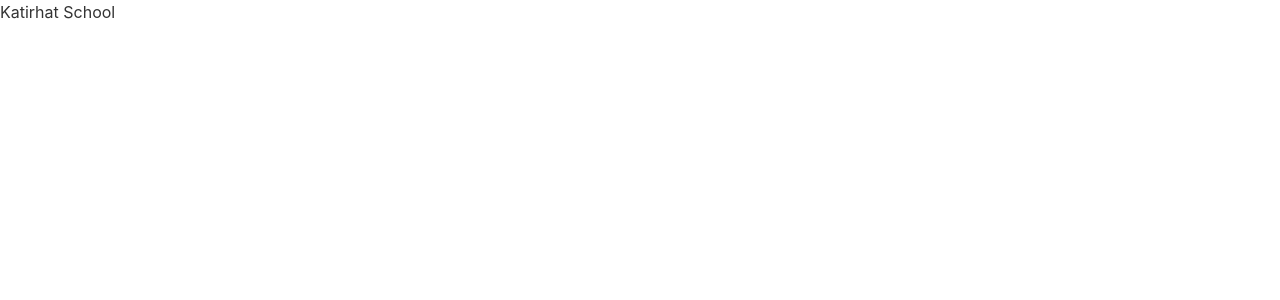
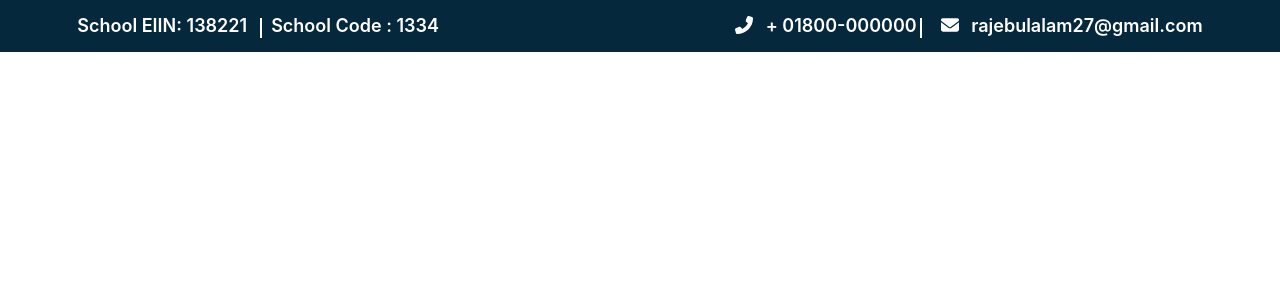
Before and after one commit to Rajebulalam/katirhatSchool, a React (Create React App) app: page / in a window 1280 px wide. Shown: the top 300 px of the page. Built offline with nearby package versions, Linux system fonts and the light colour scheme.

Commit message:
Top Header Part Designed

```diff
--- a/package.json
+++ b/package.json
@@ -3,12 +3,17 @@
   "version": "0.1.0",
   "private": true,
   "dependencies": {
+    "@fortawesome/fontawesome-free-brands": "^5.0.13",
+    "@fortawesome/fontawesome-svg-core": "^6.1.1",
+    "@fortawesome/free-solid-svg-icons": "^6.1.1",
+    "@fortawesome/react-fontawesome": "^0.2.0",
     "@testing-library/jest-dom": "^5.16.4",
     "@testing-library/react": "^13.3.0",
     "@testing-library/user-event": "^13.5.0",
     "daisyui": "^2.18.2",
     "react": "^18.2.0",
     "react-dom": "^18.2.0",
+    "react-router-dom": "^6.3.0",
     "react-scripts": "5.0.1",
     "web-vitals": "^2.1.4"
   },
--- a/src/App.js
+++ b/src/App.js
@@ -1,9 +1,10 @@
 import './App.css';
+import Header from './Shared/Header/Header';
 
 function App() {
   return (
     <div>
-      <h2>Katirhat School</h2>
+      <Header></Header>
     </div>
   );
 }
--- /dev/null
+++ b/src/Shared/Header/Header.js
@@ -0,0 +1,12 @@
+import React from 'react';
+import TopHeader from './TopHeader';
+
+const Header = () => {
+    return (
+        <div>
+            <TopHeader></TopHeader>
+        </div>
+    );
+};
+
+export default Header;
--- /dev/null
+++ b/src/Shared/Header/TopHeader.css
@@ -0,0 +1,23 @@
+.top{
+    position: relative;
+}
+.top li:first-child ::after{
+    position: absolute;
+    content: '';
+    right: 49%;
+    top: 6px;
+    width: 2px;
+    height: 20px;
+    background-color: #fff;
+    color: #fff;
+}
+.top h2::after{
+    position: absolute;
+    content: '';
+    right: 60%;
+    top: 6px;
+    width: 2px;
+    height: 20px;
+    background-color: #fff;
+    color: #fff;
+}
--- /dev/null
+++ b/src/Shared/Header/TopHeader.js
@@ -0,0 +1,26 @@
+import { faEnvelope, faPhoneAlt } from '@fortawesome/free-solid-svg-icons';
+import { FontAwesomeIcon } from '@fortawesome/react-fontawesome';
+import React from 'react';
+import { Link } from 'react-router-dom';
+import './TopHeader.css';
+
+const TopHeader = () => {
+    return (
+        <div className='bg-primary py-3'>
+            <div className='flex justify-between w-full lg:w-11/12 px-4 lg:px-6 mx-auto'>
+                <div>
+                    <ul className='flex top'>
+                        <li><Link className='text-white font-semibold pr-3 text-lg' to="/">School EIIN: 138221</Link></li>
+                        <li><Link className='text-white font-semibold pl-3 text-lg' to="/">School Code : 1334</Link></li>
+                    </ul>
+                </div>
+                <div className='flex top'>
+                    <h2 className='text-white font-semibold text-lg pr-3'> <span> <FontAwesomeIcon className='fontawesome pr-2' icon={faPhoneAlt}></FontAwesomeIcon> </span>  + 01800-000000</h2>
+                    <h2 className='text-white font-semibold text-lg pl-3'> <span><FontAwesomeIcon className='fontawesome pr-2' icon={faEnvelope}></FontAwesomeIcon></span> rajebulalam27@gmail.com</h2>
+                </div>
+            </div>
+        </div>
+    );
+};
+
+export default TopHeader;
--- a/src/index.js
+++ b/src/index.js
@@ -3,11 +3,14 @@ import ReactDOM from 'react-dom/client';
 import './index.css';
 import App from './App';
 import reportWebVitals from './reportWebVitals';
+import { BrowserRouter } from 'react-router-dom';
 
 const root = ReactDOM.createRoot(document.getElementById('root'));
 root.render(
   <React.StrictMode>
-    <App />
+    <BrowserRouter>
+      <App />
+    </BrowserRouter>
   </React.StrictMode>
 );
 
--- a/tailwind.config.js
+++ b/tailwind.config.js
@@ -9,10 +9,10 @@ module.exports = {
     themes: [
       {
         mytheme: {
-          primary: "#a991f7",
-          secondary: "#f6d860",
-          accent: "#37cdbe",
-          neutral: "#3d4451",
+          primary: "#06283D",
+          secondary: "#1363DF",
+          accent: "#47B5FF",
+          neutral: "#DFF6FF",
           "base-100": "#ffffff",
         },
       },
```
Also changed, not shown: 1 other file (tests, documents, lock files or other folders).
